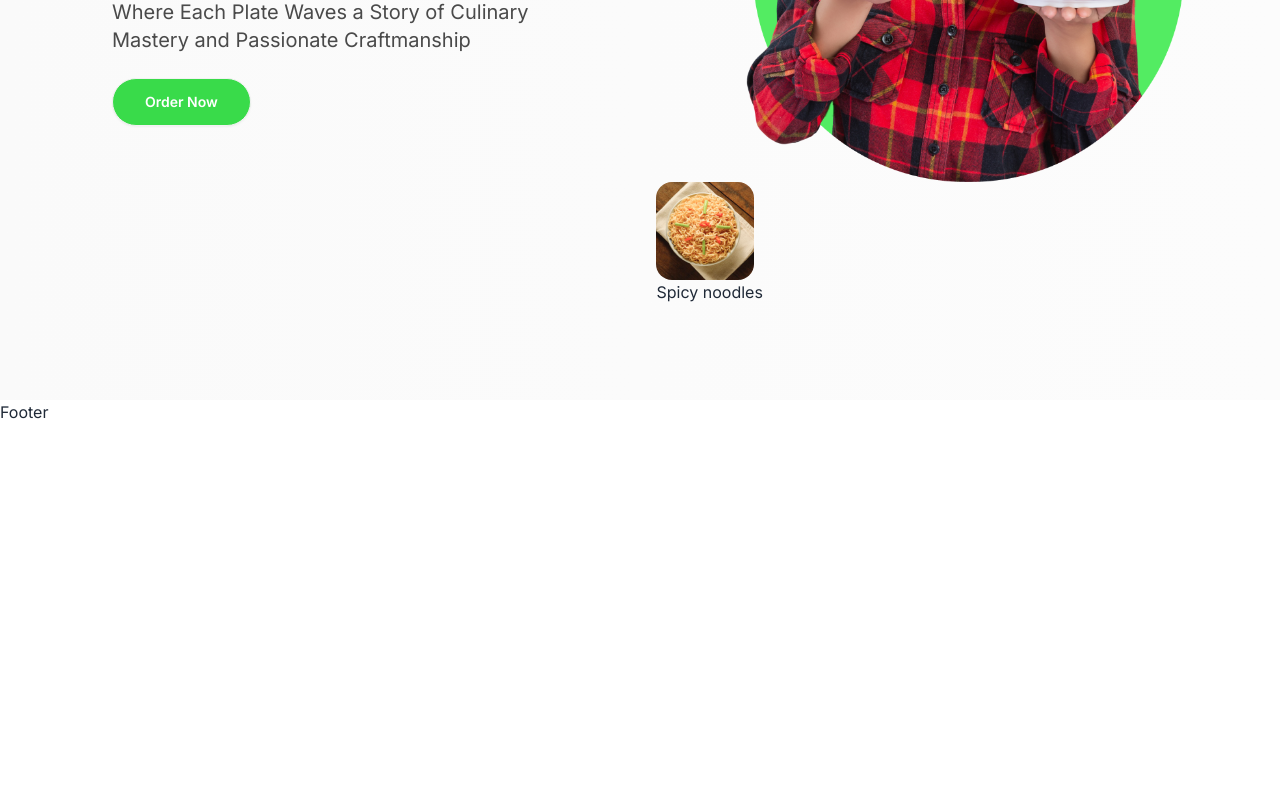
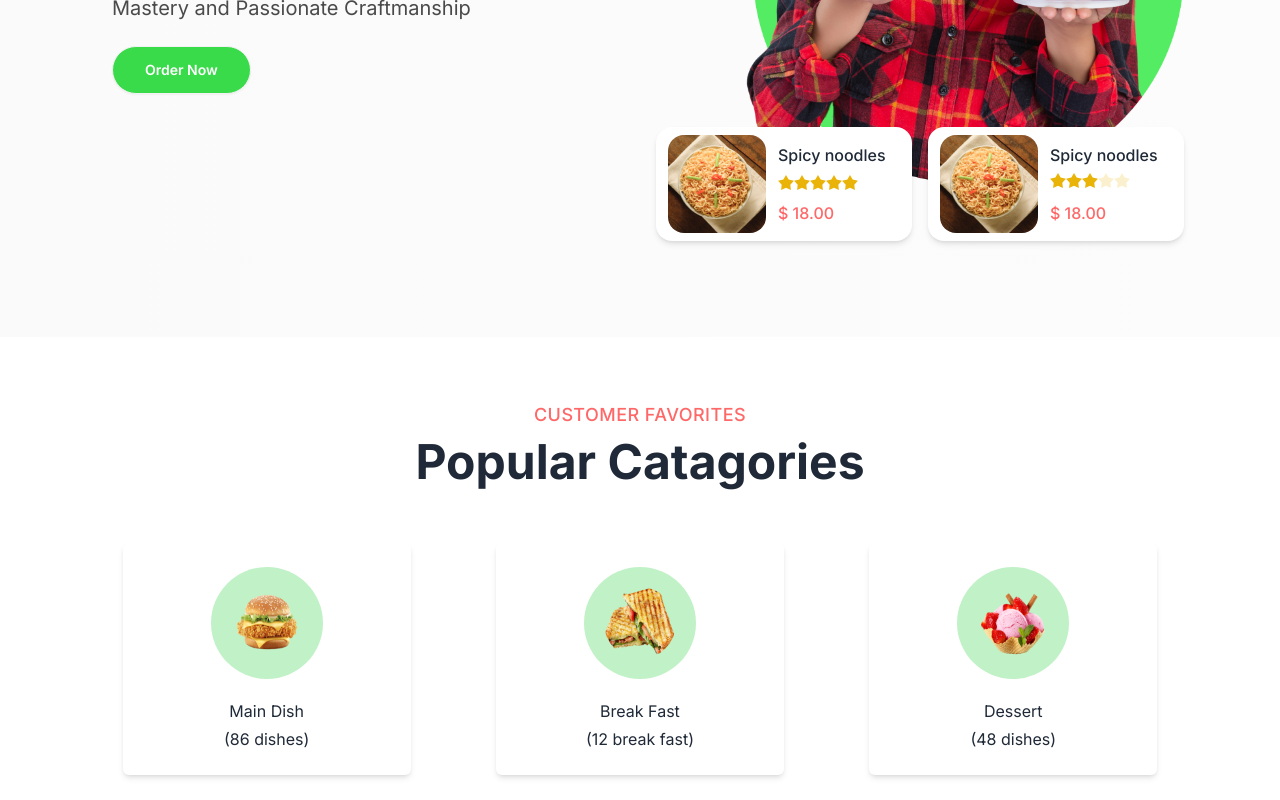
Before and after one commit to Khemz-Developer/Food_Ordering_System, a React (Vite) app in the folder Food_Ordering_Client/: page / in a window 1280 px wide. Shown: the part 500-1300 px from the top of the page. Before the commit the page ends 924 px from the top, so only its background shows below. Built offline with nearby package versions, Linux system fonts and the light colour scheme.

Commit message:
Banners and Category Section Is Finished

```diff
--- a/Food_Ordering_Client/src/App.css
+++ b/Food_Ordering_Client/src/App.css
@@ -7,3 +7,11 @@ body{
 .section-container{
     @apply px-4 mx-auto max-w-screen-2xl xl:px-24;
 }
+
+.subtitle{
+    @apply text-lg font-medium tracking-wide uppercase text-red;
+}
+
+.title{
+    @apply text-4xl font-bold leading-snug md:text-5xl md:leading-snug;
+}
--- a/Food_Ordering_Client/src/components/Banner.jsx
+++ b/Food_Ordering_Client/src/components/Banner.jsx
@@ -3,24 +3,103 @@ import React from "react";
 const Banner = () => {
   return (
     <div className="section-container bg-gradient-to-r from-[#FAFAFA] from-0% to-[#FCFCFC] to-100%">
-      <div className="flex flex-col items-center justify-between gap-8 py-24 md:flex-row ">
-        {/*test*/}
-        <div className="px-4 space-y-6 md:w-1/2">
-            <h2 className="text-4xl font-bold leading-snug md:leading-snug md:text-5xl">Dive into Delights Of Delectable <span className="text-green">Food</span></h2>
-            <p className="text-xl text-[#4A4A4A]">Where Each Plate Waves a Story of Culinary Mastery and Passionate Craftmanship</p>
-            <button className="px-8 py-3 font-semibold text-white rounded-full btn bg-green"> Order Now</button>
-        </div>
+      <div className="flex flex-col items-center justify-between gap-8 py-24 md:flex-row-reverse ">
 
         {/*image*/}
         <div className="md:w-1/2">
-            <img src="/images/home/banner.png" alt="" />
-            <div>
-                <img src="/images/home/b-food1.png" className="rounded-2xl"></img>
-                <div>
-                    <h5>Spicy noodles</h5>
+          <img src="/images/home/banner.png" alt="" />
+          <div className="flex flex-col items-center justify-around gap-4 -mt-14 md:flex-row">
+            <div className="flex items-center w-64 gap-3 px-3 py-2 bg-white shadow-md rounded-2xl">
+              <img src="/images/home/b-food1.png" className="rounded-2xl"></img>
+              <div className="space-y-1">
+                <h5 className="mb-1 font-medium">Spicy noodles</h5>
+                <div className="rating rating-sm">
+                  <input
+                    type="radio"
+                    name="rating-2"
+                    className="bg-yellow-500 mask mask-star-2"
+                  />
+                  <input
+                    type="radio"
+                    name="rating-2"
+                    className="bg-yellow-500 mask mask-star-2"
+                  />
+                  <input
+                    type="radio"
+                    name="rating-2"
+                    className="bg-yellow-500 mask mask-star-2"
+                    checked
+                  />
+                  <input
+                    type="radio"
+                    name="rating-2"
+                    className="bg-yellow-500 mask mask-star-2"
+                  />
+                  <input
+                    type="radio"
+                    name="rating-2"
+                    className="bg-yellow-500 mask mask-star-2"
+                  />
                 </div>
+                <p className="font-medium text-red">$ 18.00</p>
+              </div>
             </div>
+
+            <div className="items-center hidden w-64 gap-3 px-3 py-2 bg-white shadow-md sm:flex rounded-2xl">
+              <img src="/images/home/b-food1.png" className="rounded-2xl"></img>
+              <div className="space-y-1">
+                <h5 className="mb-1 font-medium">Spicy noodles</h5>
+                <div className="rating rating-sm">
+                  <input
+                    type="radio"
+                    name="rating-2"
+                    className="bg-yellow-500 mask mask-star-2"
+                  />
+                  <input
+                    type="radio"
+                    name="rating-2"
+                    className="bg-yellow-500 mask mask-star-2"
+                  />
+                  <input
+                    type="radio"
+                    name="rating-2"
+                    className="bg-yellow-500 mask mask-star-2"
+                    checked
+                  />
+                  <input
+                    type="radio"
+                    name="rating-2"
+                    className="bg-yellow-500 mask mask-star-2"
+                  />
+                  <input
+                    type="radio"
+                    name="rating-2"
+                    className="bg-yellow-500 mask mask-star-2"
+                  />
+                </div>
+                <p className="font-medium text-red">$ 18.00</p>
+              </div>
+            </div>
+          </div>
         </div>
+
+        {/*test*/}
+        <div className="px-4 space-y-6 md:w-1/2">
+          <h2 className="text-4xl font-bold leading-snug md:leading-snug md:text-5xl">
+            Dive into Delights Of Delectable{" "}
+            <span className="text-green">Food</span>
+          </h2>
+          <p className="text-xl text-[#4A4A4A]">
+            Where Each Plate Waves a Story of Culinary Mastery and Passionate
+            Craftmanship
+          </p>
+          <button className="px-8 py-3 font-semibold text-white rounded-full btn bg-green">
+            {" "}
+            Order Now
+          </button>
+        </div>
+
+
       </div>
     </div>
   );
--- a/Food_Ordering_Client/src/components/Navbar.jsx
+++ b/Food_Ordering_Client/src/components/Navbar.jsx
@@ -1,9 +1,28 @@
-import React from "react";
+import React, { useEffect, useState } from "react";
 import logo from "/logo.png";
 import mylogo from "/MyLogo.png";
 import { BiPhoneCall } from "react-icons/bi";
 const Navbar = () => {
-  const navItems = (
+  const [isSticky, setSticky] = useState(false);
+
+  useEffect(() => {
+    const handleScroll = () => {
+      const offset = window.scrollY;
+      if (offset > 0) {
+        setSticky(true);
+      } else {
+        setSticky(false);
+      }
+    };
+
+    window.addEventListener("scroll", handleScroll);
+
+    return () => {
+      window.removeEventListener("scroll", handleScroll);
+    };
+  }, []);
+
+const navItems = (
     <>
       <li>
         <a href="/">Home</a>
@@ -46,7 +65,7 @@ const Navbar = () => {
     </>
   );
   return (
-    <header className="container mx-auto max-w-screen-2xl">
+    <header className={`container mx-auto max-w-screen-2xl ${isSticky ? 'sticky top-0 bg-white z-10 shadow' : ''}`}>
       <div className="navbar xl:px-24 ">
         <div className="navbar-start">
           <div className="dropdown">
@@ -73,7 +92,12 @@ const Navbar = () => {
               {navItems}
             </ul>
           </div>
-          <a href="/"><p className="text-2xl text-bold"   style={{ width: '200px' }} ><span className="text-2xl text-bold text-green">Khemz</span>Kitchen</p></a>
+          <a href="/">
+            <p className="text-2xl text-bold" style={{ width: "200px" }}>
+              <span className="text-2xl text-bold text-green">Khemz</span>
+              Kitchen
+            </p>
+          </a>
           {/* <a href="/">
             <img src={logo}></img>
           </a> */}
--- a/Food_Ordering_Client/src/layout/Main.jsx
+++ b/Food_Ordering_Client/src/layout/Main.jsx
@@ -7,7 +7,7 @@ const Main = () => {
     <div>
       <Navbar/>
       <Outlet/>
-      <footer>Footer</footer>
+
     </div>
   )
 }
--- /dev/null
+++ b/Food_Ordering_Client/src/pages/home/Categories.jsx
@@ -0,0 +1,59 @@
+import React from "react";
+
+const categoryItems = [
+  {
+    id: 1,
+    title: "Main Dish",
+    des: "(86 dishes)",
+    images: "/images/home/category/img1.png",
+  },
+  {
+    id: 2,
+    title: "Break Fast",
+    des: "(12 break fast)",
+    images: "/images/home/category/img2.png",
+  },
+  {
+    id: 3,
+    title: "Dessert",
+    des: "(48 dishes)",
+    images: "/images/home/category/img3.png",
+  },
+  {
+    id: 4,
+    title: "Browse All",
+    des: "(255 Items)",
+    images: "/images/home/category/img4.png",
+  },
+];
+const Categories = () => {
+  return (
+    <div className="py-16 section-container">
+      <div className="text-center">
+        <p className="subtitle">Customer Favorites</p>
+        <p className="title">Popular Catagories</p>
+      </div>
+
+      {/* category cards */}
+      <div className="flex flex-col flex-wrap items-center justify-around gap-8 mt-12 sm:flex-row ">
+        {categoryItems.map((item, i) => (
+          <div key={i} className="px-5 py-6 mx-auto text-center transition-all duration-300 bg-white rounded-md shadow-md cursor-pointer w-72 hover:-translate-y-4">
+            <div className="flex items-center justify-center w-full mx-auto">
+              <img
+                src={item.images}
+                alt="image category"
+                className="bg-[#C1F1C6] rounded-full w-28 h-28 p-5"
+              ></img>
+            </div>
+            <div className="mt-5 space-y-1 ">
+              <h5>{item.title}</h5>
+              <p>{item.des}</p>
+            </div>
+          </div>
+        ))}
+      </div>
+    </div>
+  );
+};
+
+export default Categories;
--- a/Food_Ordering_Client/src/pages/home/home.jsx
+++ b/Food_Ordering_Client/src/pages/home/home.jsx
@@ -1,10 +1,12 @@
 import React from 'react'
 import Banner from '../../components/Banner'
+import Categories from './Categories'
 
 const home = () => {
   return (
     <div>
       <Banner></Banner>
+      <Categories></Categories>
     </div>
   )
 }
```
